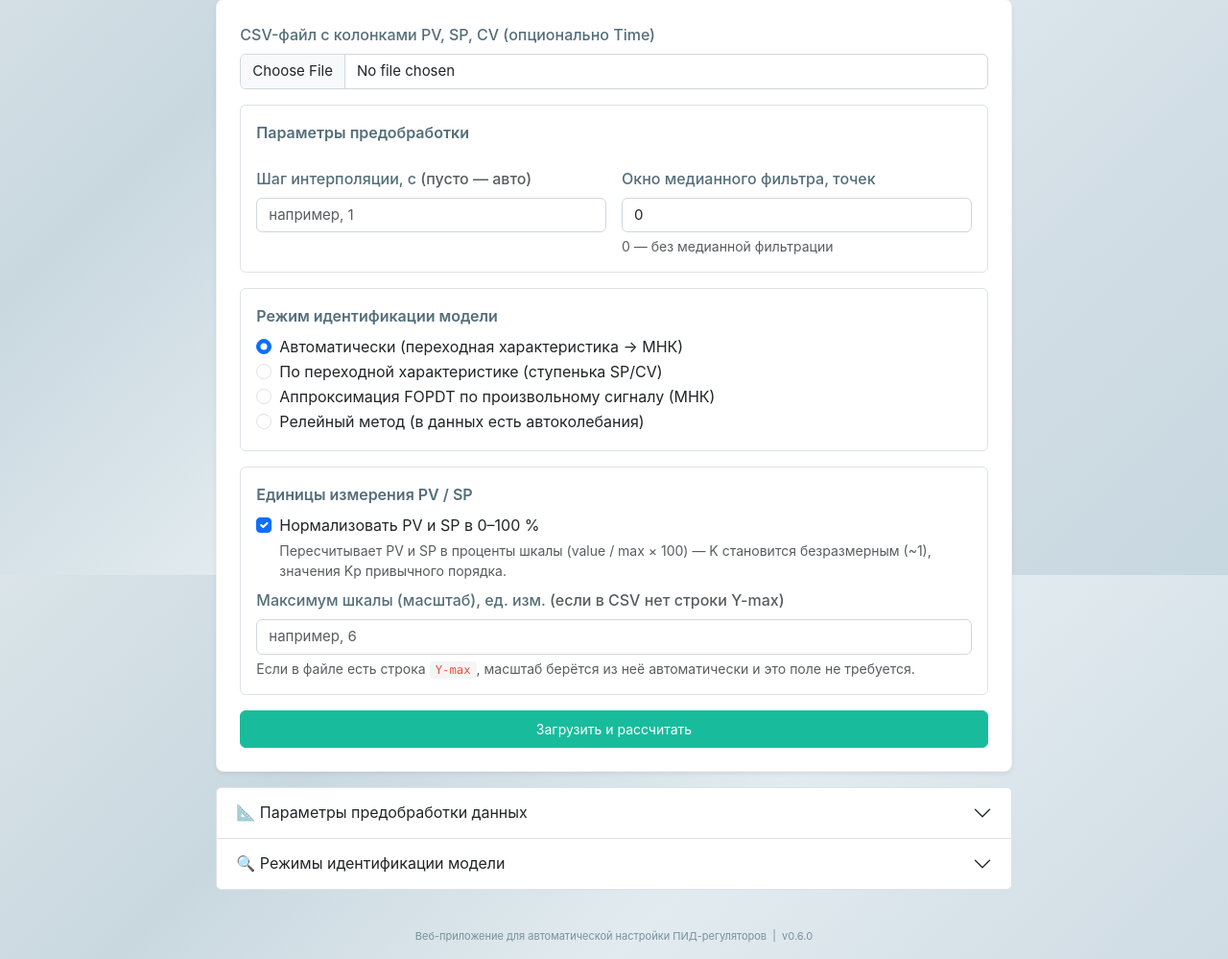
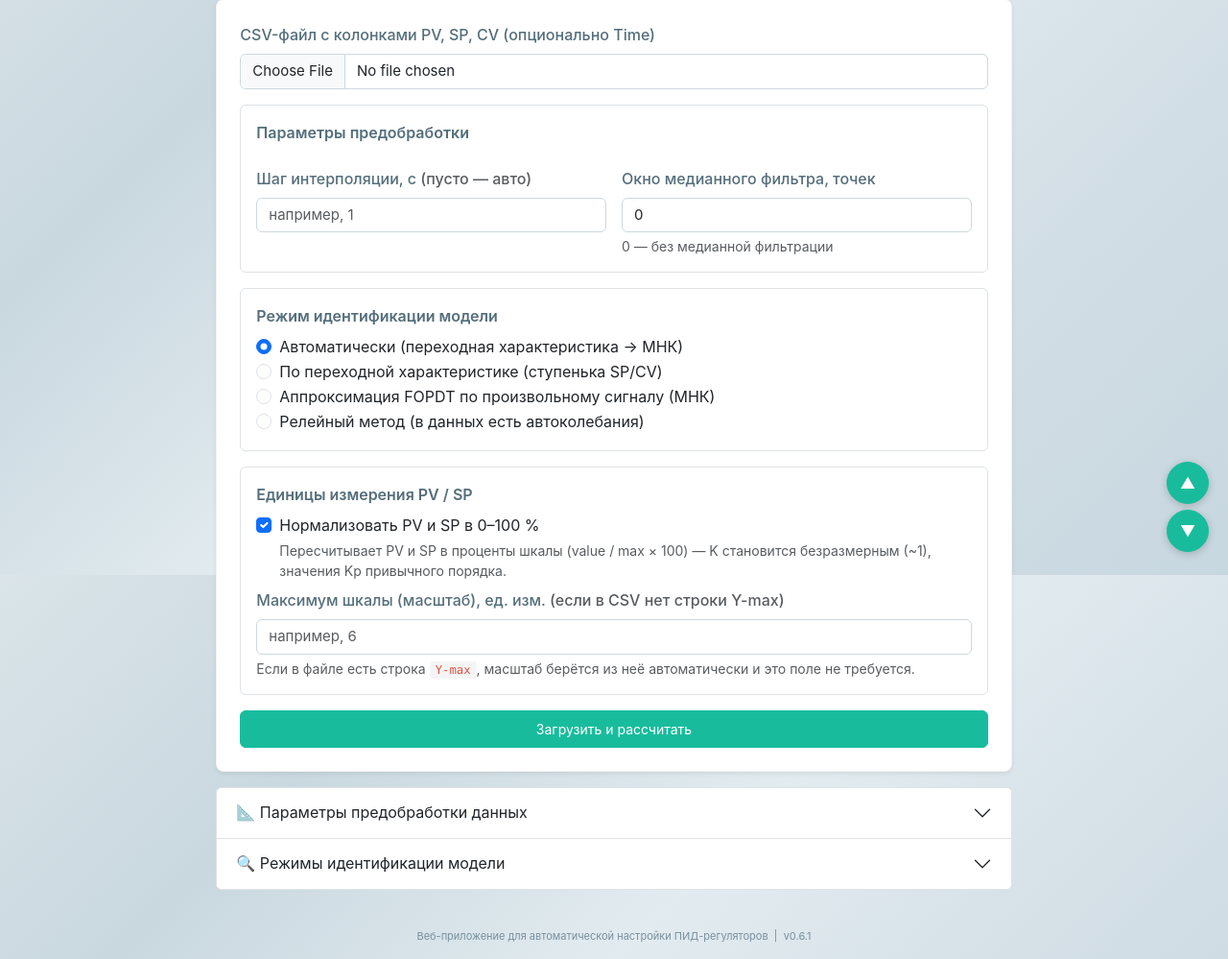
Before and after one commit to SemonoffArt/pid_calculator, a Flask app: page / in a window 1280 px wide. Shown: the part 201-1200 px from the top of the page at 96% size. Run offline with Flask 3, Linux system fonts and the light colour scheme; some libraries are stand-ins or nearby versions.

Commit message:
Кнопки перехода к началу/концу страницы; таблица сравнения после выбранного метода; версия 0.6.1
- base.html: плавающие кнопки ▲/▼ (переход к началу/концу) на всех страницах
- style.css: стили .scroll-float / .scroll-btn
- main.js: обработчики плавной прокрутки
- results.html: карточка «Сравнение результатов симуляции» размещена сразу
  после карточки выбранного алгоритма
- config.py: версия приложения 0.6.0 -> 0.6.1

```diff
--- a/config.py
+++ b/config.py
@@ -61,4 +61,4 @@ class Config:
     SATURATION_OVERSHOOT_TARGET = 30.0
 
     # Версия приложения (отображается в подвале)
-    VERSION = "0.6.0"
+    VERSION = "0.6.1"
--- a/static/css/style.css
+++ b/static/css/style.css
@@ -297,3 +297,26 @@ footer {
 
 /* Больше отступ между именем параметра и его значением */
 .card .table td { padding-left: 1.25rem; }
+
+/* Плавающие кнопки перехода к началу/концу страницы */
+.scroll-float {
+  position: fixed;
+  right: 1.25rem;
+  bottom: 1.5rem;
+  display: flex;
+  flex-direction: column;
+  gap: 0.4rem;
+  z-index: 1050;
+}
+.scroll-btn {
+  width: 2.75rem;
+  height: 2.75rem;
+  border-radius: 50%;
+  display: inline-flex;
+  align-items: center;
+  justify-content: center;
+  font-size: 1rem;
+  padding: 0;
+  line-height: 1;
+  box-shadow: 0 2px 8px rgba(0,0,0,.2);
+}
--- a/static/js/main.js
+++ b/static/js/main.js
@@ -325,6 +325,11 @@ const PIDApp = (() => {
     $("#run-sim-btn").on("click", () => recalculate(collectManual()));
     $("#apply-model-btn").on("click", () => recalculate());
 
+    // Быстрый переход к началу/концу страницы
+    $("#scroll-top").on("click", () => $("html, body").animate({ scrollTop: 0 }, 300));
+    $("#scroll-bottom").on("click", () =>
+      $("html, body").animate({ scrollTop: $(document).height() }, 300));
+
     // Подсказки-вопросики у полей (делегирование — работает для всех карточек)
     if (window.bootstrap && window.bootstrap.Tooltip) {
       new bootstrap.Tooltip(document.body, {
--- a/templates/base.html
+++ b/templates/base.html
@@ -42,6 +42,14 @@
   <span id="app-version">v{{ config.VERSION if config.VERSION else '?' }}</span>
 </footer>
 
+<!-- Быстрый переход к началу/концу страницы -->
+<div class="scroll-float">
+  <button type="button" class="btn btn-primary scroll-btn" id="scroll-top"
+          title="К началу страницы" aria-label="К началу страницы">▲</button>
+  <button type="button" class="btn btn-primary scroll-btn" id="scroll-bottom"
+          title="К концу страницы" aria-label="К концу страницы">▼</button>
+</div>
+
 <script src="https://cdn.jsdelivr.net/npm/bootstrap@5.3.3/dist/js/bootstrap.bundle.min.js"></script>
 <script src="https://cdn.jsdelivr.net/npm/jquery@3.7.1/dist/jquery.min.js"></script>
 <script src="https://cdn.plot.ly/plotly-2.35.2.min.js"></script>
--- a/templates/results.html
+++ b/templates/results.html
@@ -239,9 +239,6 @@
       <div id="sim-primary-coeffs" class="small mt-1 text-muted"></div>
     </div>
 
-    <!-- Карточки остальных алгоритмов -->
-    <div id="sim-others"></div>
-
     <!-- Сравнительная таблица -->
     <div class="card shadow-sm p-3 mb-3">
       <h5 class="mb-3">Сравнение результатов симуляции</h5>
@@ -258,6 +255,9 @@
       </div>
     </div>
 
+    <!-- Карточки остальных алгоритмов -->
+    <div id="sim-others"></div>
+
     {% include "_reference.html" %}
   </div>
 </div>
```
